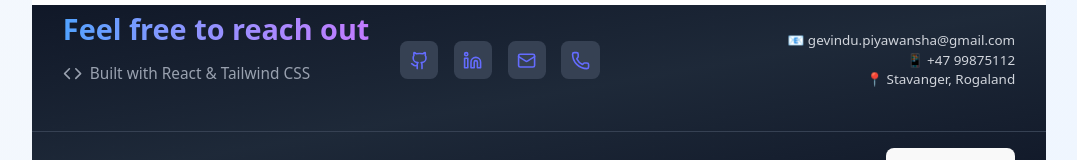
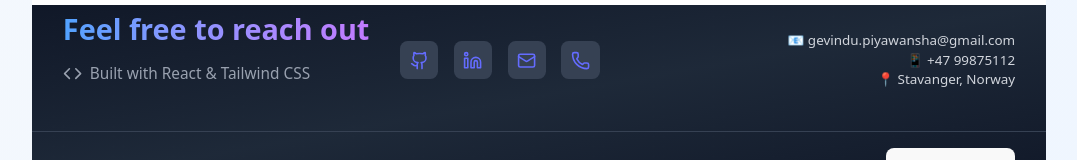
Before and after one commit to Gevindu-Piyawansha/gevindu-portfolio, a React (Vite) app: page / in a window 1280 px wide. Shown: the part 2692-2852 px from the top of the page, without its empty margins (101-1178 px from the left). Built offline with nearby package versions, Linux system fonts and the light colour scheme.

Commit message:
Location moddify

```diff
--- a/src/components/Footer.jsx
+++ b/src/components/Footer.jsx
@@ -101,7 +101,7 @@ function Footer() {
                 <div className="text-right text-gray-300 text-sm whitespace-nowrap w-full md:w-auto">
                     <p>📧 gevindu.piyawansha@gmail.com</p>
                     <p>📱 +47 99875112</p>
-                    <p>📍 Stavanger, Rogaland</p>
+                    <p>📍 Stavanger, Norway</p>
                 </div>
             </div>
 
```
